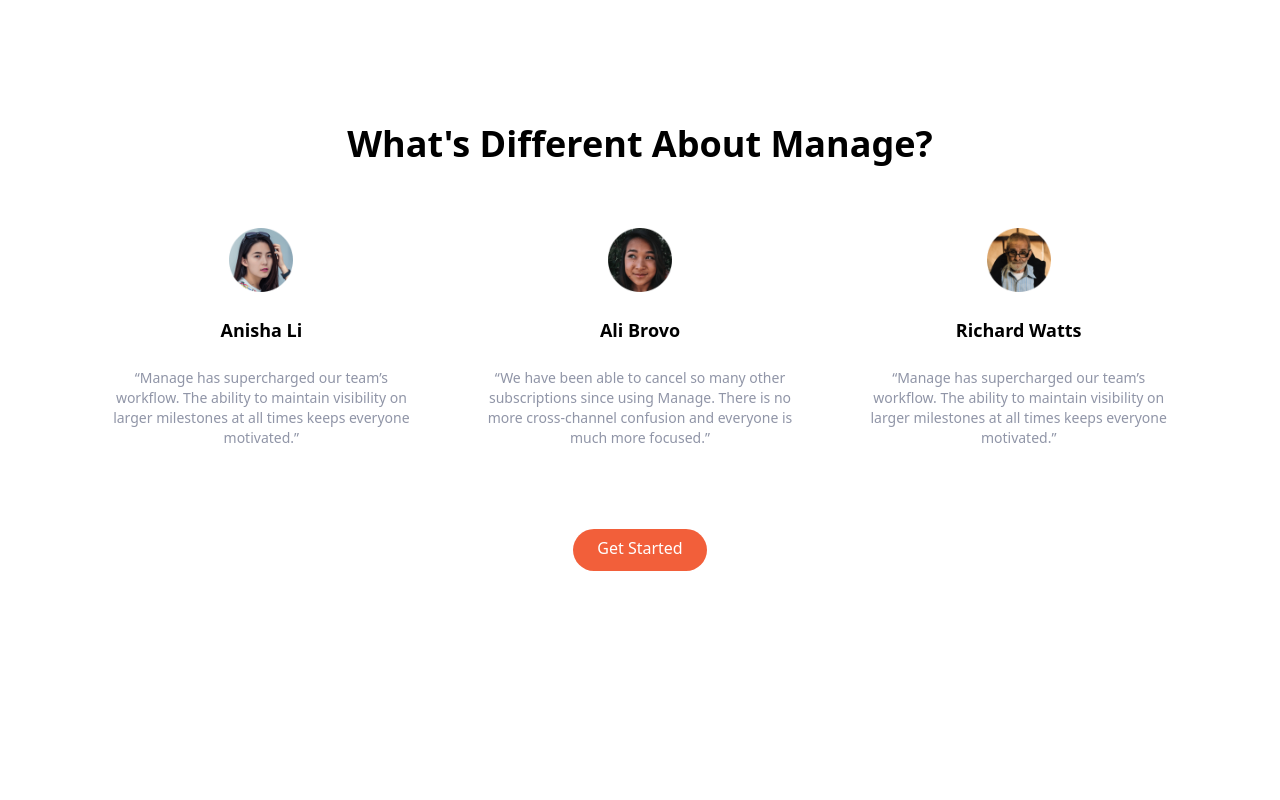
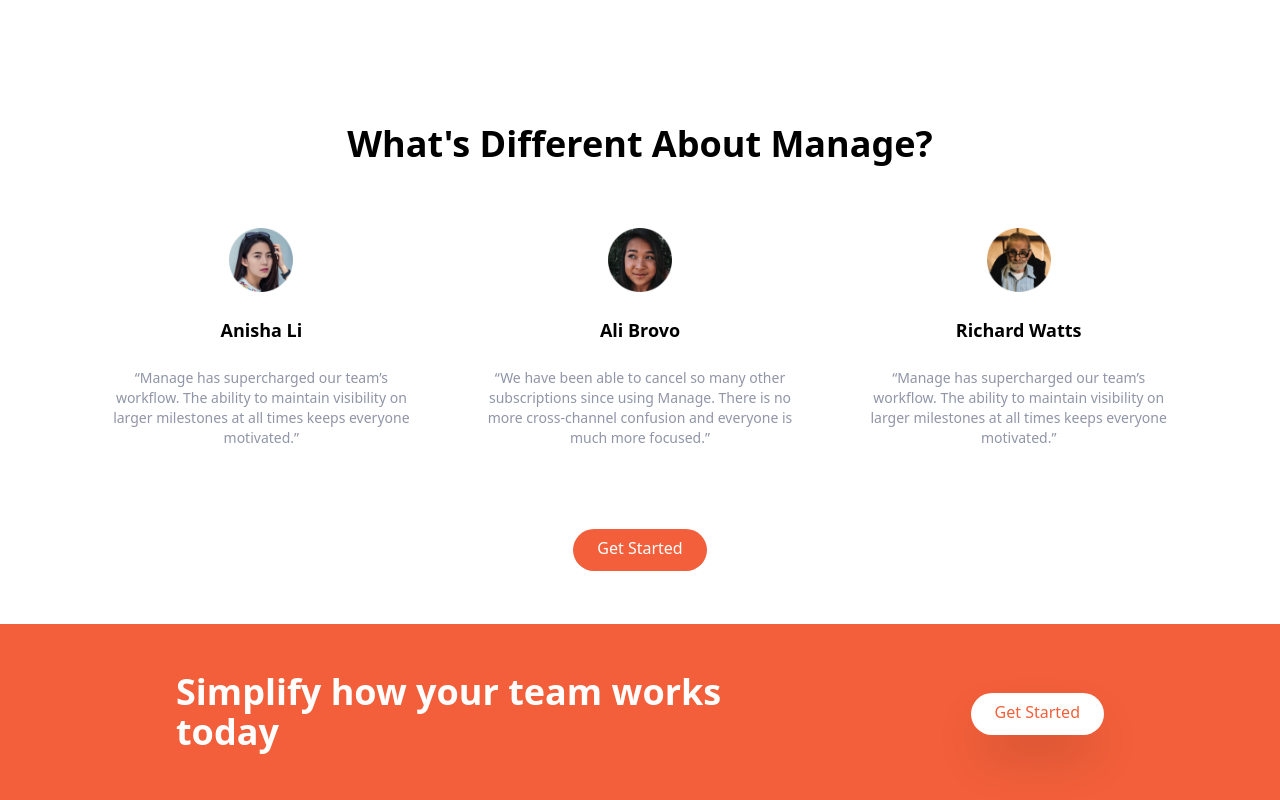
Before and after one commit to thephotogenicbug/Tailwind-Crash-Course, a website: page index.html in a window 1280 px wide. Shown: the part 1144-1944 px from the top of the page. Before the commit the page ends 1768 px from the top, so only its background shows below. Drawn offline with Linux system fonts and the light colour scheme.

Commit message:
Finish CTASection Design

```diff
--- a/index.html
+++ b/index.html
@@ -236,5 +236,28 @@
         </div>
       </div>
     </section>
+
+    <!-- CTA Section -->
+    <section id="cta" class="bg-brightRed">
+      <!-- Flex container -->
+      <div
+        class="container flex flex-col items-center justify-between px-6 py-24 mx-auto space-y-12 md:py-12 md:flex-row md:space-y-0"
+      >
+        <!-- Heading -->
+        <h2
+          class="text-5xl font-bold leading-tight text-center text-white md:text-4xl md:max-w-xl md:text-left"
+        >
+          Simplify how your team works today
+        </h2>
+        <!-- Button -->
+        <div>
+          <a
+            href="#"
+            class="p-3 px-6 pt-2 text-brightRed bg-white rounded-full baseline hover:bg-gray-900 shadow-2xl"
+            >Get Started</a
+          >
+        </div>
+      </div>
+    </section>
   </body>
 </html>
```
Also changed, not shown: css/main.css.
